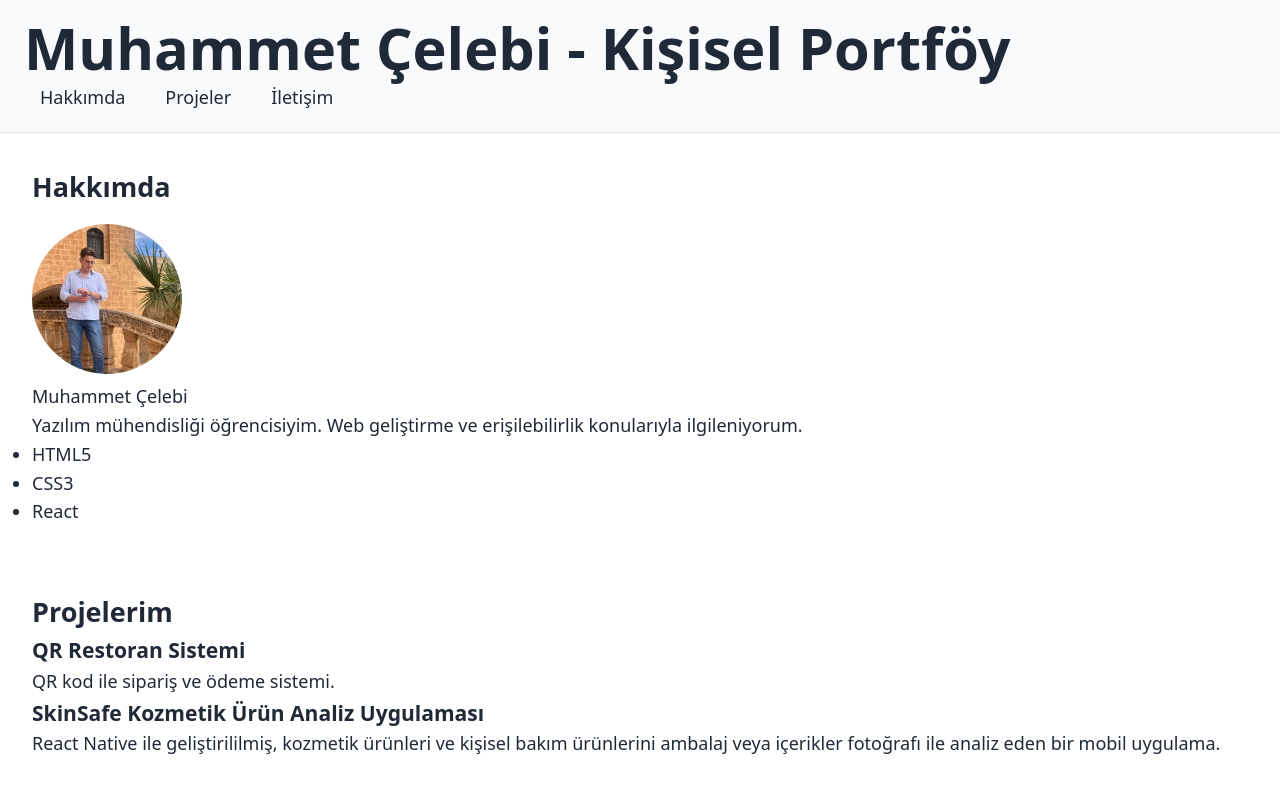
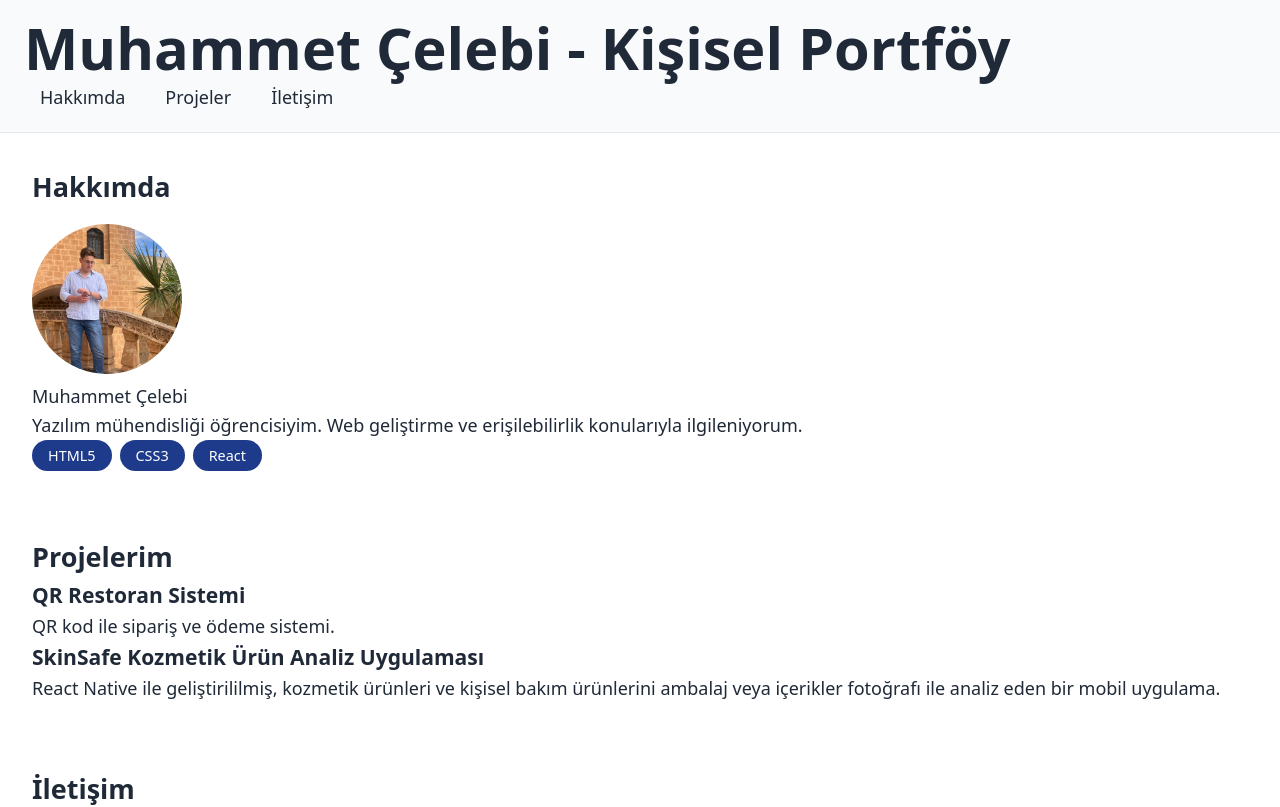
Before and after one commit to MRCELEBI51/web-lab-hello, a React (Vite) app: page / in a window 1280 px wide. Shown: the top 807 px of the page. Built offline with nearby package versions, Linux system fonts and the light colour scheme.

Commit message:
beceri etiketleri düzenlendi

```diff
--- a/src/App.css
+++ b/src/App.css
@@ -147,3 +147,17 @@ footer {
   object-fit: cover;
   margin-top: var(--space-md);
 }
+.skill-tags{
+  display: flex;
+flex-wrap: wrap;
+gap: var(--space-sm);
+list-style: none;
+padding: 0;
+}
+.skill-tags li{
+  background-color: var(--color-primary);
+padding: var(--space-xs) var(--space-md);
+border-radius: var(--radius-full);
+font-size: var(--text-sm);
+color: var(--color-bg);
+}
--- a/src/App.tsx
+++ b/src/App.tsx
@@ -41,11 +41,13 @@ function App() {
             Yazılım mühendisliği öğrencisiyim. Web geliştirme ve erişilebilirlik konularıyla ilgileniyorum.
           </p>
 
-          <ul>
+          <ul className="skill-tags" role="list"
+          aria-label="Beceri etiketleri">
             <li>HTML5</li>
             <li>CSS3</li>
             <li>React</li>
           </ul>
+
         </section>
 
         {/* Projeler */}
```
